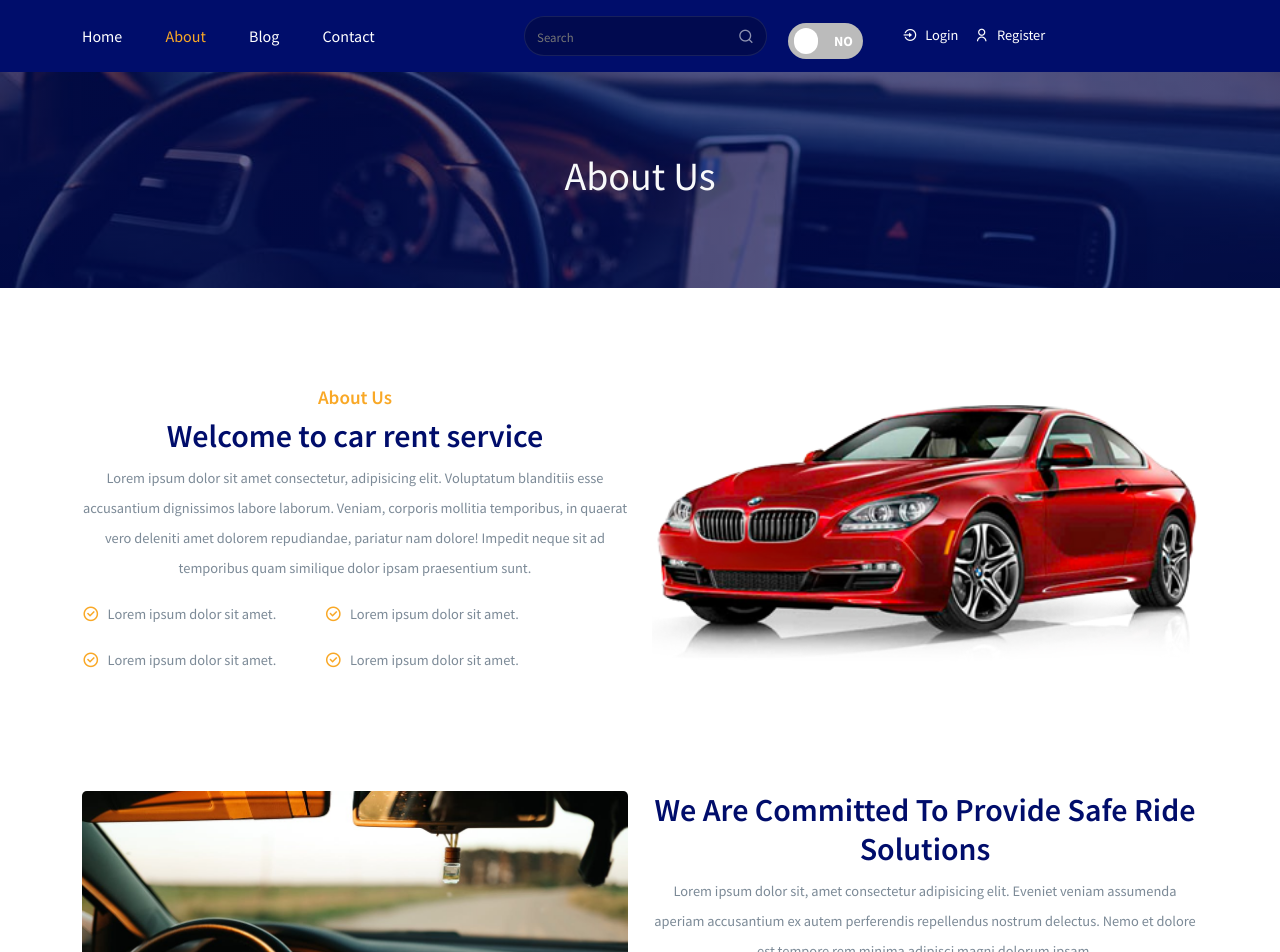
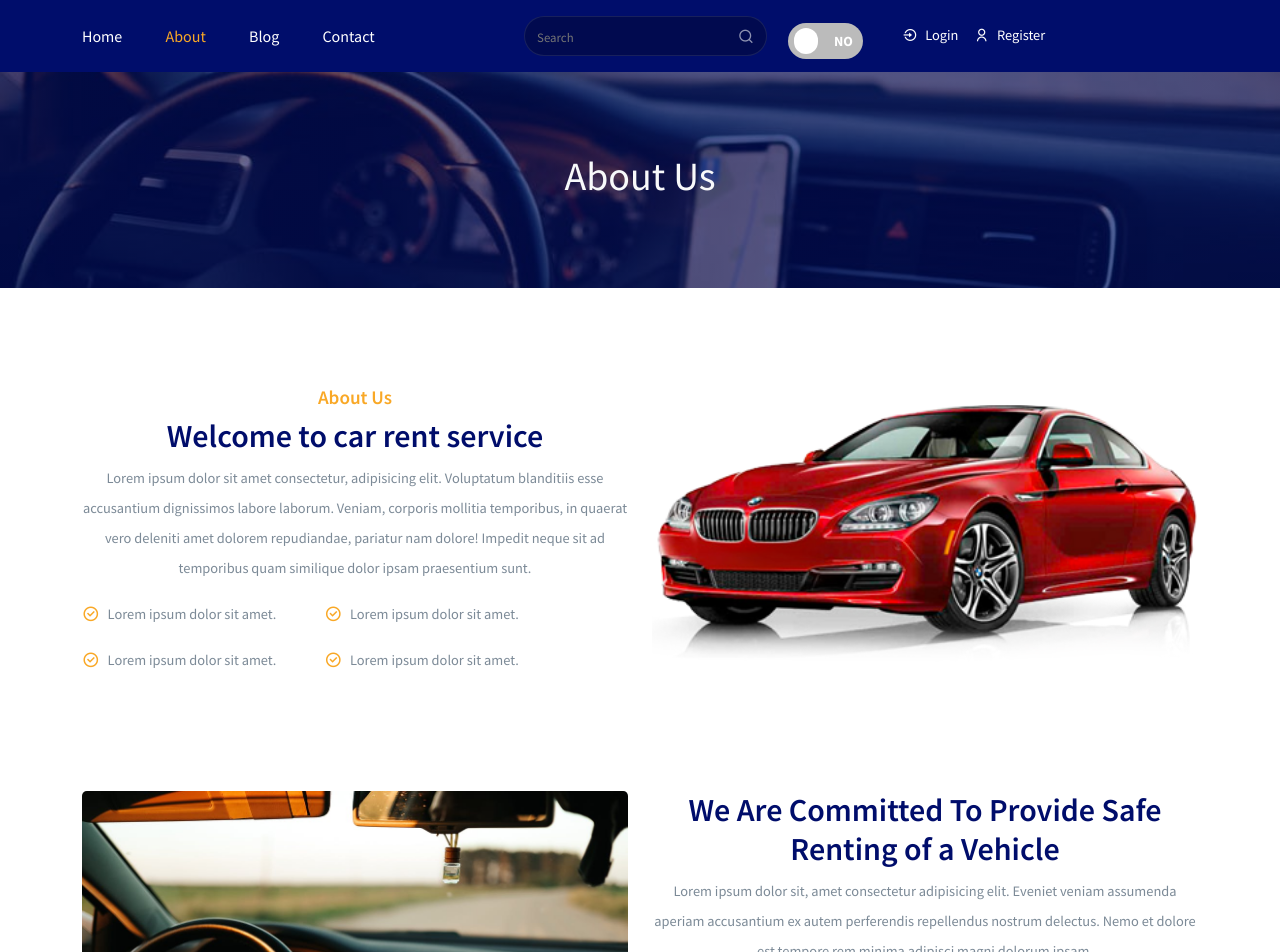
Before and after one commit to NishanSangu/ZaZu-Vehicle-RenteringApplication, a React (Create React App) app: page /about in a window 1280 px wide. Shown: the top 952 px of the page. Built offline with nearby package versions, Linux system fonts and the light colour scheme.

Commit message:
Update About.jsx

```diff
--- a/src/pages/About.jsx
+++ b/src/pages/About.jsx
@@ -28,7 +28,7 @@ const About = () => {
             <Col lg="6" md="6" sm="12">
               <div className="about__page-content">
                 <h2 className="section__title">
-                  We Are Committed To Provide Safe Ride Solutions
+                  We Are Committed To Provide Safe Renting of a Vehicle
                 </h2>
 
                 <p className="section__description">
```
